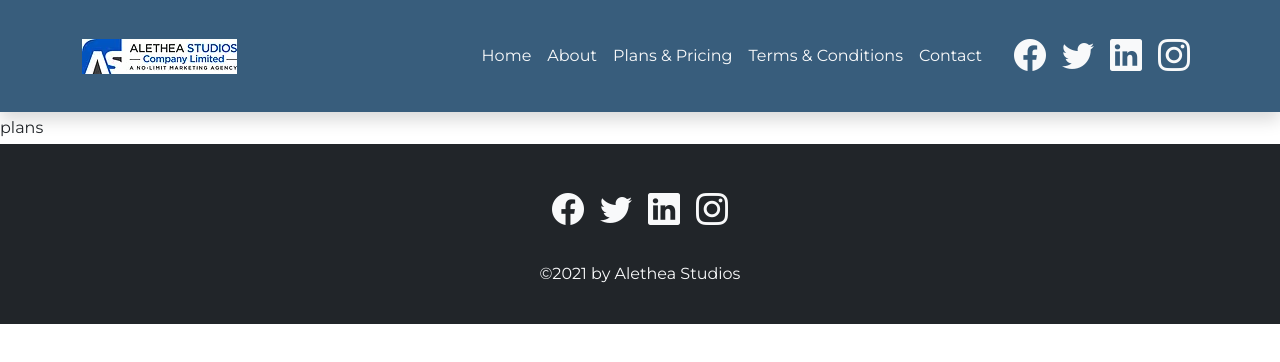
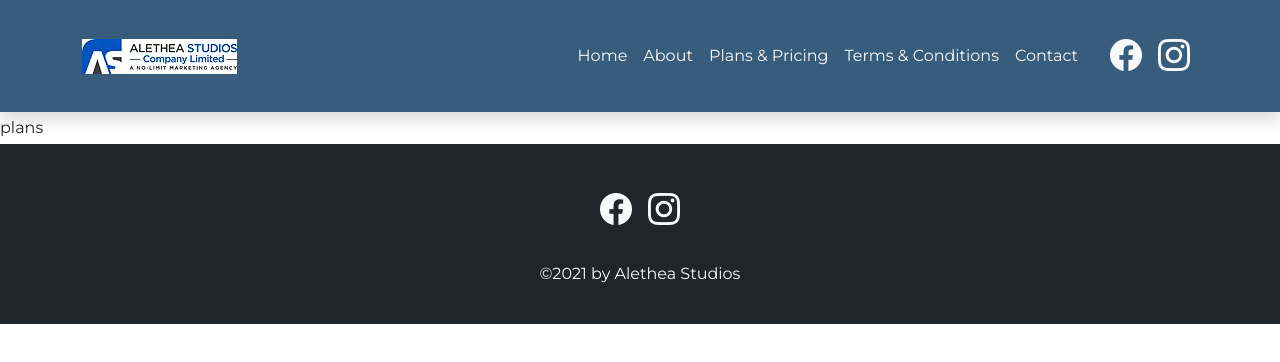
Before and after one commit to clarnx/alethea-studios, a Next.js app: page /plans-and-pricing in a window 1280 px wide. Shown: the top 362 px of the page. Built offline with nearby package versions, Linux system fonts and the light colour scheme.

Commit message:
added only facebook and instagram links

```diff
--- a/components/UI/SocialIcons.js
+++ b/components/UI/SocialIcons.js
@@ -1,14 +1,18 @@
 import "bootstrap-icons/font/bootstrap-icons.css";
 
-const SocialIcons = ({isNavMenuItem}) => {
+const SocialIcons = ({ isNavMenuItem }) => {
     return (
-        <span className={`nav-item ${isNavMenuItem ? "ms-3" : "list-unstyled"}`}>
+        <span
+            className={`nav-item ${isNavMenuItem ? "ms-3" : "list-unstyled"}`}
+        >
             <a
                 className="bi-facebook text-light px-2"
-                href="#"
+                href="https://www.facebook.com/Alethea-Studios-100475655717187"
+                target="_blank"
+                rel="noreferrer"
                 style={{ fontSize: "2rem" }}
             ></a>
-            <a
+            {/* <a
                 className="bi-twitter text-light px-2"
                 href="#"
                 style={{ fontSize: "2rem" }}
@@ -17,7 +21,7 @@ const SocialIcons = ({isNavMenuItem}) => {
                 className="bi-linkedin text-light px-2"
                 href="#"
                 style={{ fontSize: "2rem" }}
-            ></a>
+            ></a> */}
             <a
                 className="bi-instagram text-light px-2"
                 href="https://www.instagram.com/alethea_studios"
```
